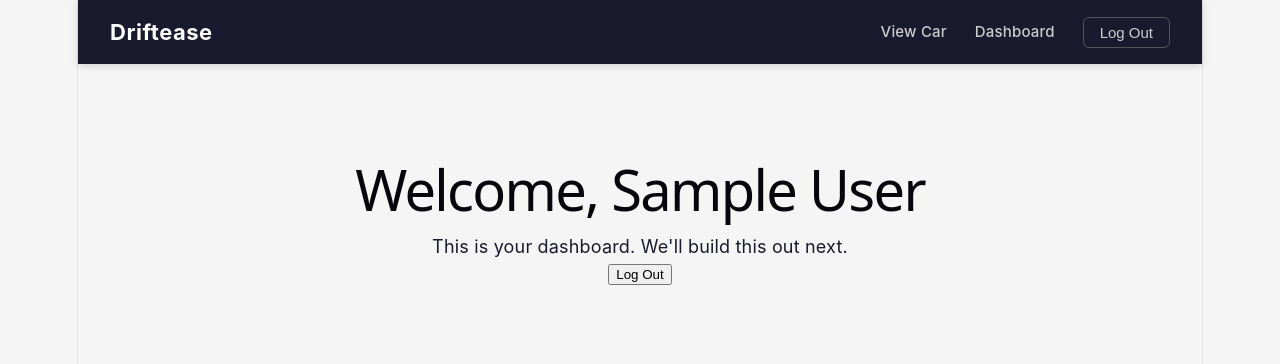
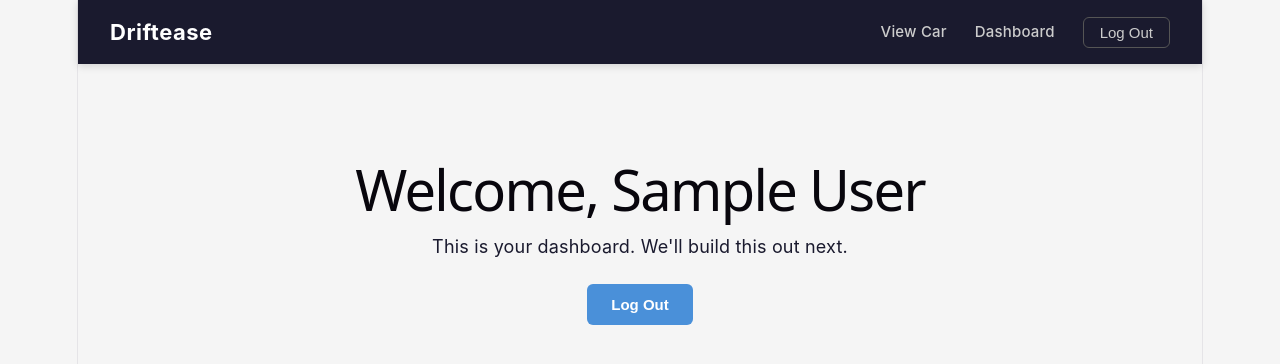
Before and after one commit to GiannfrancoC340/DrifteaseAutomotive, a React (Vite) app in the folder client/: page /dashboard in a window 1280 px wide. Shown: the top 364 px of the page. Built offline with nearby package versions, Linux system fonts and the light colour scheme; no server answers; sample sign-in values are in the browser's storage.

Commit message:
added hover effect for dashboard and refactored it to App.css

```diff
--- a/client/src/App.css
+++ b/client/src/App.css
@@ -37,3 +37,21 @@ body {
   background-color: #357abd;
   transform: translateY(-2px);
 }
+
+.dashboard-logout {
+  margin-top: 24px;
+  padding: 12px 24px;
+  background-color: #4a90d9;
+  color: white;
+  border: none;
+  border-radius: 6px;
+  font-size: 15px;
+  font-weight: 600;
+  cursor: pointer;
+  transition: background-color 0.2s, transform 0.15s;
+}
+
+.dashboard-logout:hover {
+  background-color: #357abd;
+  transform: translateY(-1px);
+}
--- a/client/src/pages/Dashboard.tsx
+++ b/client/src/pages/Dashboard.tsx
@@ -16,7 +16,7 @@ export default function Dashboard() {
     <div className="page">
       <h1>Welcome, {currentUser?.displayName || currentUser?.email}</h1>
       <p>This is your dashboard. We'll build this out next.</p>
-      <button onClick={handleLogout}>Log Out</button>
+      <button className="dashboard-logout" onClick={handleLogout}>Log Out</button>
     </div>
   );
 }
```
